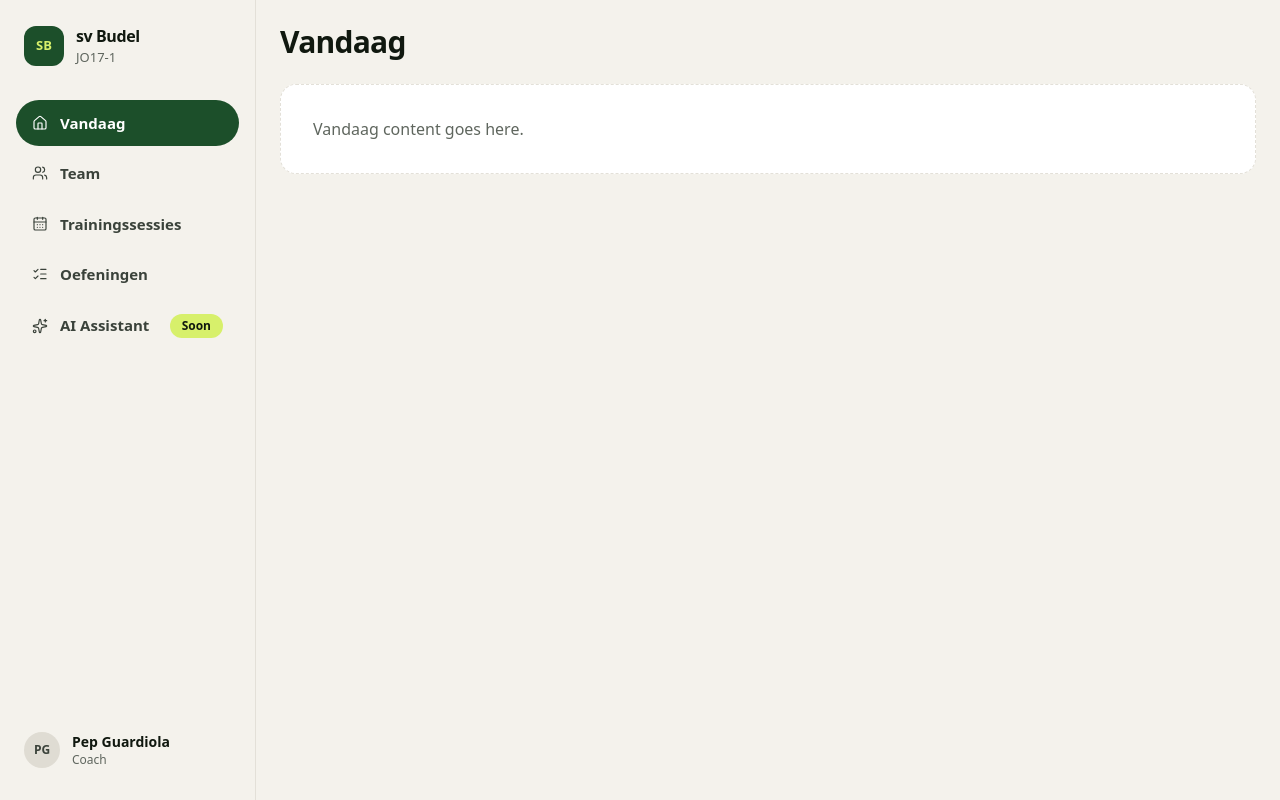
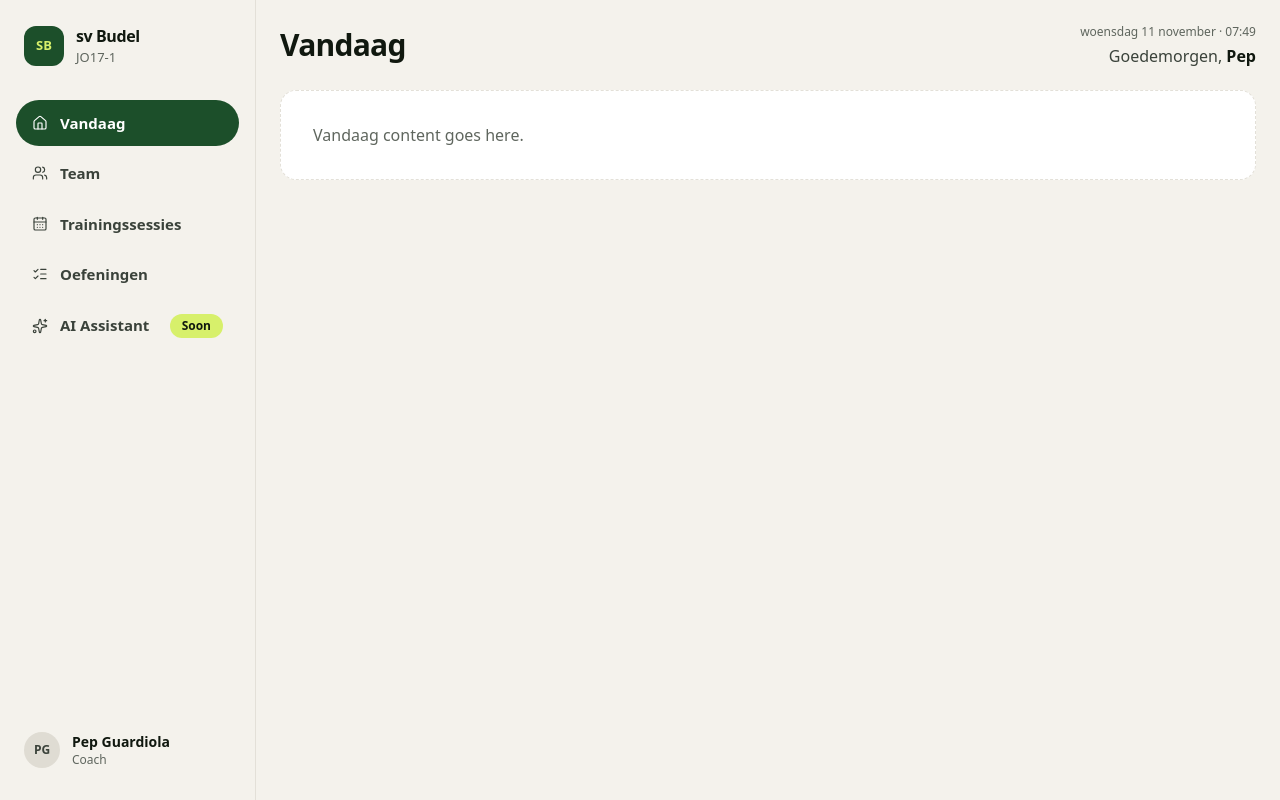
Before and after one commit to RaimonJuniorHigh/FootballCoach_WEB, a React (Vite) app in the folder frontend/: page / in a window 1280 px wide. Built offline with nearby package versions, Linux system fonts and the light colour scheme.

Commit message:
Begroeting met datum en tijd op Vandaag-pagina

```diff
--- a/frontend/src/App.jsx
+++ b/frontend/src/App.jsx
@@ -2,6 +2,7 @@ import { useState } from 'react'
 import { Plus } from 'lucide-react'
 import Sidebar, { navItems } from './components/Sidebar.jsx'
 import Header from './components/Header.jsx'
+import Greeting from './components/Greeting.jsx'
 import SessionsPage from './components/SessionsPage.jsx'
 
 export default function App() {
@@ -31,6 +32,7 @@ export default function App() {
               Nieuwe trainingssessie
             </button>
           )}
+          {active === 'today' && <Greeting />}
         </Header>
 
         <main className="flex-1 overflow-y-auto px-page pt-4 pb-page">
--- /dev/null
+++ b/frontend/src/components/Greeting.jsx
@@ -0,0 +1,36 @@
+import { useEffect, useState } from 'react'
+import { coach } from '../data/mockData.js'
+
+// Dutch greeting based on the hour (0–23)
+function getGreeting(hour) {
+  if (hour < 6) return 'Goedenacht'
+  if (hour < 12) return 'Goedemorgen'
+  if (hour < 18) return 'Goedemiddag'
+  return 'Goedenavond'
+}
+
+export default function Greeting() {
+  const [now, setNow] = useState(new Date())
+
+  // Refresh the time every 30 seconds
+  useEffect(() => {
+    const timer = setInterval(() => setNow(new Date()), 30_000)
+    return () => clearInterval(timer)
+  }, [])
+
+  const firstName = coach.name.split(' ')[0]
+  const time = now.toLocaleTimeString('nl-NL', { hour: '2-digit', minute: '2-digit' })
+  const date = now.toLocaleDateString('nl-NL', { weekday: 'long', day: 'numeric', month: 'long' })
+
+  return (
+    <div className="flex flex-col gap-1.5 text-right">
+      <p className="text-xs leading-4 text-muted tabular-nums">
+        <time dateTime={now.toISOString()}>{date} · {time}</time>
+      </p>
+      <p className="text-base leading-5 text-body">
+        {getGreeting(now.getHours())},{' '}
+        <span className="font-semibold text-header-text">{firstName}</span>
+      </p>
+    </div>
+  )
+}
```
